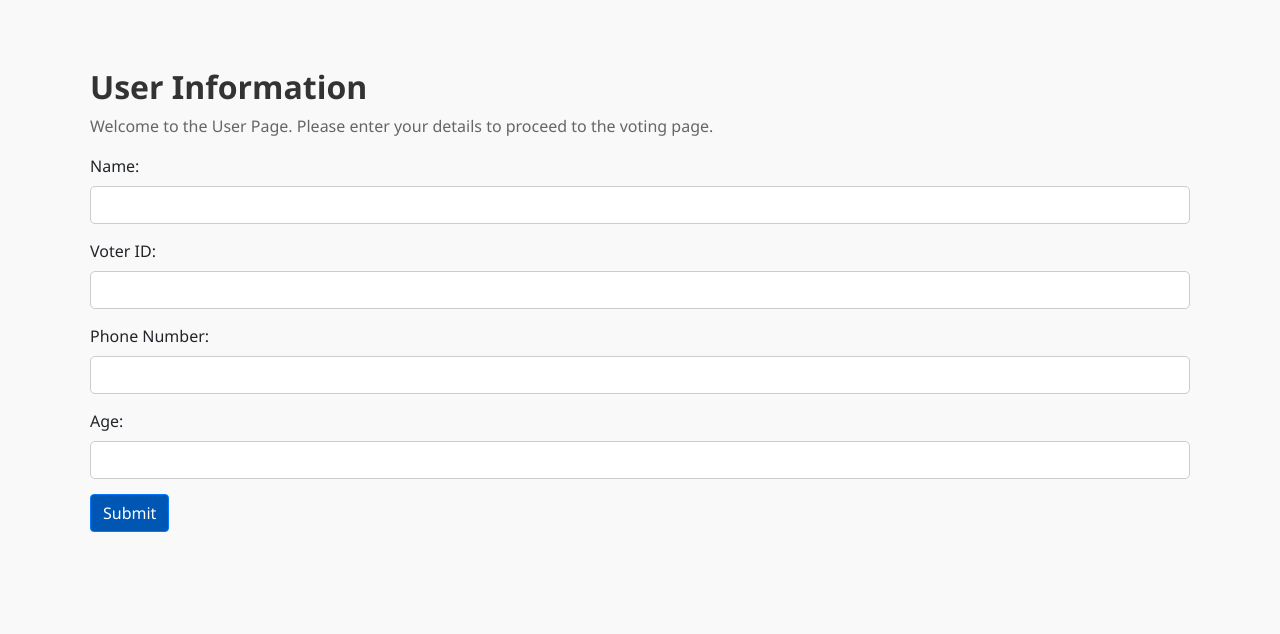
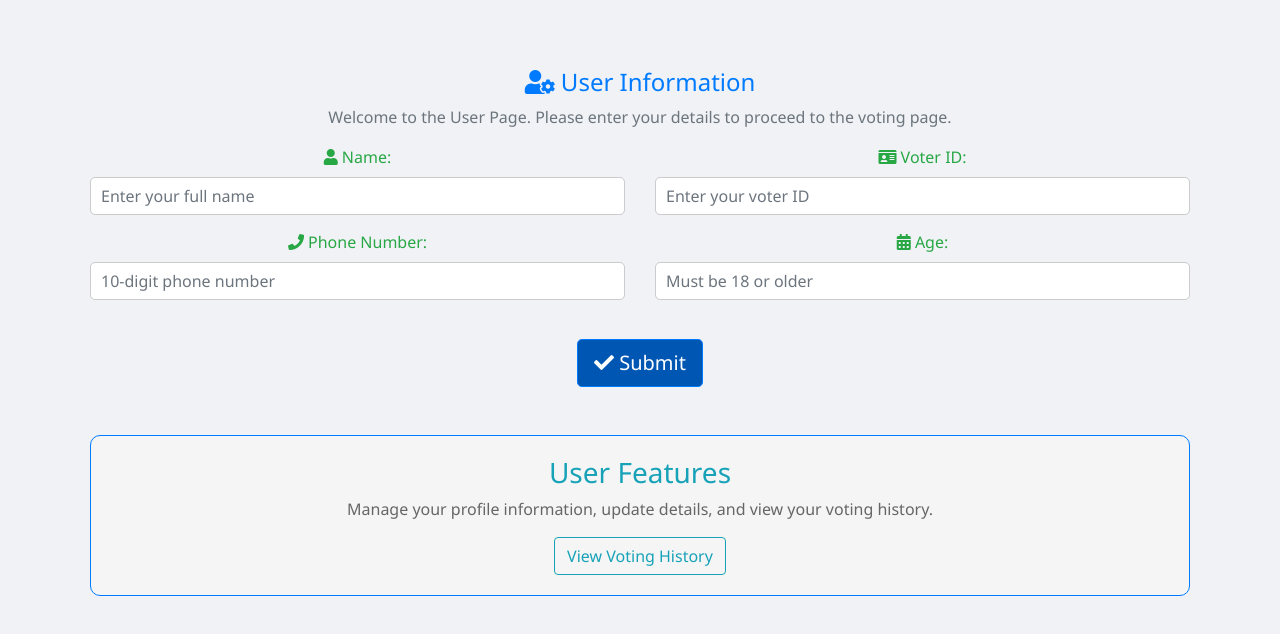
Before and after one commit to TROJAN1HAMMER/Code-A-Thon, a plain HTML site: page WEBPAGE-2/user.html in a window 1280 px wide. Drawn offline with nearby package versions, Linux system fonts and the light colour scheme.

Commit message:
added user page
--t1h

```diff
--- a/WEBPAGE-2/styles.css
+++ b/WEBPAGE-2/styles.css
@@ -1,128 +1,72 @@
 /* General body styles */
 body {
     font-family: 'Segoe UI', Tahoma, Geneva, Verdana, sans-serif; /* Modern font */
-    background-color: #f9f9f9; /* Light gray background */
+    background-color: #f0f2f5; /* Light gray background */
     margin: 0;
     padding: 0;
-}
-
-/* Navigation bar styling */
-.navbar {
-    background-color: #f8f9fa; /* Light background */
-}
-
-.navbar a {
-    color: #333; /* Dark gray text for contrast */
-    text-decoration: none; /* No underline */
-}
-
-.navbar a:hover {
-    background-color: #e2e6ea; /* Light hover effect */
-    border-radius: 5px; /* Slight rounding */
-}
-
-/* Jumbotron (Hero Section) styles */
-.jumbotron {
-    background: linear-gradient(to bottom, rgba(0, 0, 0, 0.7), rgba(0, 0, 0, 0.7)), url('india-flag.jpg'); /* Gradient for readability */
-    background-size: cover;
-    color: white; /* White text for contrast */
-    padding: 60px; /* Padding for spacing */
-}
-
-.jumbotron h1 {
-    font-size: 36px; /* Large font size for heading */
-}
-
-.jumbotron p {
-    font-size: 18px; /* Slightly larger font */
-}
-
-.jumbotron .btn {
-    font-size: 18px; /* Larger font for buttons */
-    padding: 10px 20px; /* Padding for buttons */
-    border-radius: 5px; /* Rounded corners */
-}
-
-.jumbotron .btn:hover {
-    background-color: #0056b3; /* Dark blue hover effect */
 }
 
 /* Content area styling */
 .container {
     padding: 20px; /* Padding for spacing */
+    text-align: center; /* Center-align content */
 }
 
 .container h2 {
-    color: #333; /* Dark gray for headings */
+    color: #2196f3; /* Bright blue for main headings */
+    font-size: 24px; /* Larger font for emphasis */
 }
 
-h1, h2 {
-    font-weight: bold; /* Bold font for headings */
-}
-
-p {
+.container p {
     font-size: 16px; /* Default font size */
     color: #666; /* Light gray for text */
 }
 
-/* Feature section styling */
-.row {
-    margin-top: 20px; /* Space between rows */
+.form-group {
+    margin-bottom: 15px; /* Space between form fields */
 }
 
-.row h3 {
-    color: #333; /* Dark gray for headings */
+.form-control {
+    border: 1px solid #ccc; /* Light border */
+    padding: 10px; /* Padding for form controls */
+    border-radius: 5px; /* Rounded corners */
 }
 
-.row p {
-    font-size: 16px; /* Default paragraph font size */
-    color: #666; /* Light gray for text */
+.form-control:focus {
+    border-color: #0056b3; /* Blue border on focus */
+    outline: none; /* No outline */
 }
 
-/* Transition effects for smooth interactions */
+.btn-primary {
+    background-color: #0056b3; /* Primary blue button */
+    color: white; /* White text */
+}
+
+.btn-primary:hover {
+    background-color: #004080; /* Darker shade on hover */
+}
+
+/* Transition effects */
 a, .btn {
-    transition: all 0.3s; /* Smooth transitions on hover */
+    transition: all 0.3s; /* Smooth transitions */
 }
 
 a:hover, .btn:hover {
     color: #0056b3; /* Darker blue on hover */
 }
 
-/* Contact section styling */
-.container .contact-info {
-    font-size: 14px; /* Smaller font for contact information */
-    color: #666; /* Light gray */
+/* Card styling */
+.card {
+    border-radius: 10px; /* Rounded corners */
+    border: 1px solid #ccc; /* Light border */
+    background-color: #f5f5f5; /* Light gray background */
 }
 
-.contact-info a {
-    color: #0056b3; /* Blue for links */
-    text-decoration: none; /* No underline */
+.card-body {
+    padding: 20px; /* Padding inside the card */
 }
 
-.contact-info a:hover {
-    text-decoration: underline; /* Underline on hover */
+/* Collapsible section styling */
+.collapse {
+    transition: height 0.3s ease; /* Smooth transition for collapsible sections */
 }
-
-/* Form styles for the User Page */
-.form-group {
-    margin-bottom: 15px; /* Space between form fields */
-}
-
-.form-control {
-    border: 1px solid #ccc; /* Light border for input fields */
-    padding: 10px; /* Padding for form controls */
-    border-radius: 5px; /* Rounded corners for form controls */
-}
-
-.form-control:focus {
-    border-color: #0056b3; /* Border color on focus */
-    outline: none; /* No outline on focus */
-}
-
-.btn-primary {
-    background-color: #0056b3; /* Primary button color */
-}
-
-.btn-primary:hover {
-    background-color: #004080; /* Darker shade on hover */
-}
--- a/WEBPAGE-2/user.html
+++ b/WEBPAGE-2/user.html
@@ -3,35 +3,64 @@
 <head>
     <meta charset="UTF-8">
     <title>User Page - Online Voting System</title>
+    <link rel="icon" type="image/png" href="favicon.png"> <!-- Favicon -->
     <link rel="stylesheet" href="https://stackpath.bootstrapcdn.com/bootstrap/4.5.2/css/bootstrap.min.css"> <!-- Bootstrap CSS -->
+    <link rel="stylesheet" href="https://cdnjs.cloudflare.com/ajax/libs/font-awesome/5.15.3/css/all.min.css"> <!-- Font Awesome -->
     <link rel="stylesheet" href="styles.css"> <!-- Custom CSS -->
     <script src="scripts.js"></script> <!-- Custom JavaScript -->
 </head>
 <body>
     <div class="container mt-5">
-        <h2>User Information</h2>
-        <p>Welcome to the User Page. Please enter your details to proceed to the voting page.</p>
+        <h2 class="text-center text-primary"><i class="fas fa-user-cog"></i> User Information</h2> <!-- Icon with vibrant color -->
+        <p class="text-center text-muted">Welcome to the User Page. Please enter your details to proceed to the voting page.</p>
 
         <!-- User Information Form -->
         <form id="userForm" onsubmit="return validateUserForm()"> <!-- JavaScript validation -->
-            <div class="form-group">
-                <label for="name">Name:</label>
-                <input type="text" class="form-control" id="name" name="name" required>
+            <div class="row"> <!-- Bootstrap grid system for clean layout -->
+                <div class="col-md-6"> <!-- Left column -->
+                    <div class="form-group">
+                        <label for="name" class="text-success"><i class="fas fa-user"></i> Name:</label> <!-- Icon with green label -->
+                        <input type="text" class="form-control" id="name" name="name" required placeholder="Enter your full name">
+                        <small class="form-text text-danger" id="nameError" style="display: none;">Invalid name. Only alphabets are allowed.</small> <!-- Inline error message -->
+                    </div>
+                    <div class="form-group">
+                        <label for="phone" class="text-success"><i class="fas fa-phone"></i> Phone Number:</label> <!-- Icon with green label -->
+                        <input type="tel" class="form-control" id="phone" name="phone" required pattern="\d{10}" placeholder="10-digit phone number"> <!-- Pattern validation -->
+                        <small class="form-text text-danger" id="phoneError" style="display: none;">Invalid phone number. Enter a 10-digit phone number.</small> <!-- Inline error message -->
+                    </div>
+                </div>
+                <div class="col-md-6"> <!-- Right column -->
+                    <div class="form-group">
+                        <label for="voterId" class="text-success"><i class="fas fa-id-card"></i> Voter ID:</label> <!-- Icon with green label -->
+                        <input type="text" class="form-control" id="voterId" name="voterId" required placeholder="Enter your voter ID">
+                    </div>
+                    <div class="form-group">
+                        <label for="age" class="text-success"><i class="fas fa-calendar-alt"></i> Age:</label> <!-- Icon with green label -->
+                        <input type="number" class="form-control" id="age" name="age" required min="18" placeholder="Must be 18 or older">
+                    </div>
+                </div>
             </div>
-            <div class="form-group">
-                <label for="voterId">Voter ID:</label>
-                <input type="text" class="form-control" id="voterId" name="voterId" required>
+            <div class="text-center mt-4"> <!-- Center the submit button with spacing -->
+                <button type="submit" class="btn btn-primary btn-lg"><i class="fas fa-check"></i> Submit</button> <!-- Icon and larger button -->
             </div>
-            <div class="form-group">
-                <label for="phone">Phone Number:</label>
-                <input type="text" class="form-control" id="phone" name="phone" required>
+        </form>
+
+        <!-- Additional User Features -->
+        <div class="card mt-5 border-primary"> <!-- Card with blue border -->
+            <div class="card-body text-center">
+                <h3 class="text-info">User Features</h3> <!-- Light blue heading -->
+                <p>Manage your profile information, update details, and view your voting history.</p>
+                <button class="btn btn-outline-info" data-toggle="collapse" data-target="#votingHistory">View Voting History</button> <!-- Interactive collapsible button -->
             </div>
-            <div class="form-group">
-                <label for="age">Age:</label>
-                <input type="number" class="form-control" id="age" name="age" required min="0">
+        </div>
+
+        <!-- Collapsible Voting History Section -->
+        <div id="votingHistory" class="collapse mt-3"> <!-- Collapsible section with transition -->
+            <div class="card card-body">
+                <h4>Your Voting History</h4>
+                <p>Here you can see your past voting records and results.</p>
             </div>
-            <button type="submit" class="btn btn-primary">Submit</button>
-        </form>
+        </div>
     </div>
 </body>
 </html>
```
